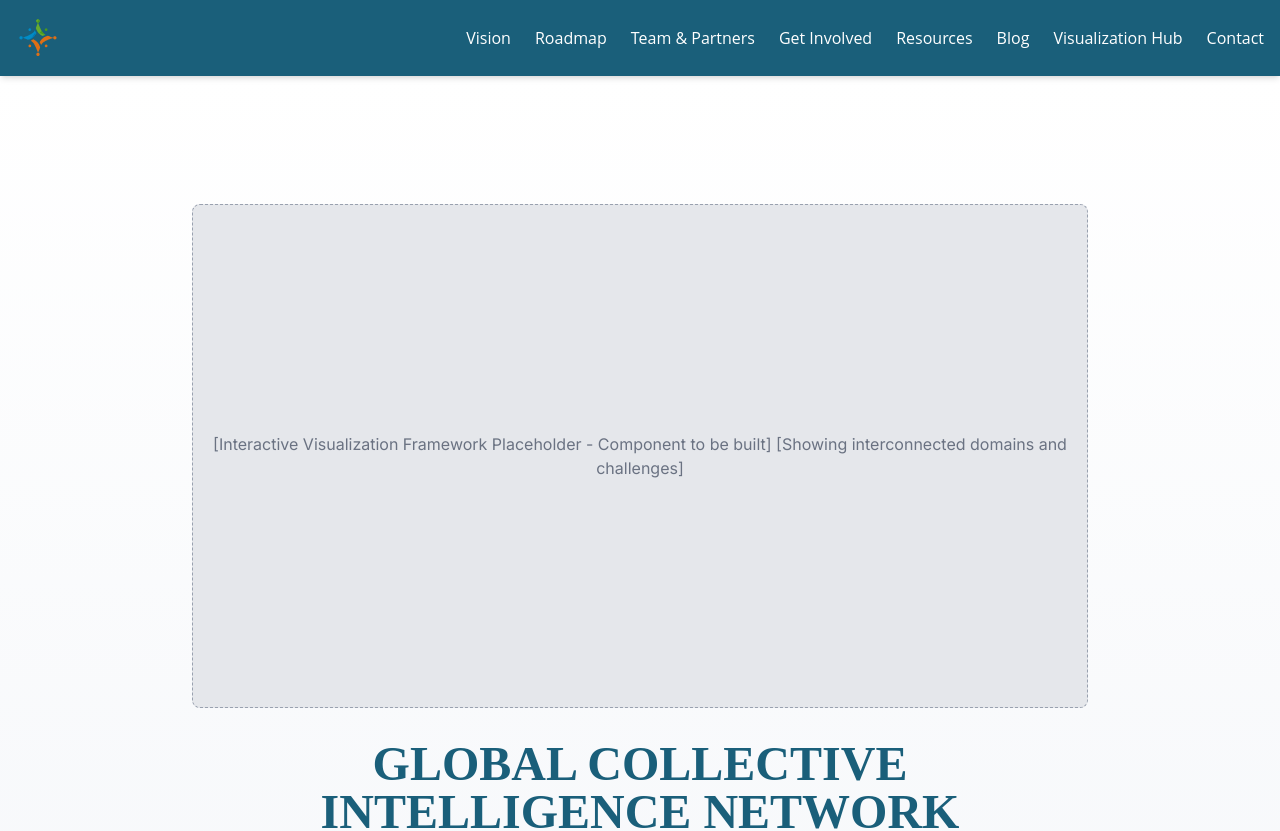
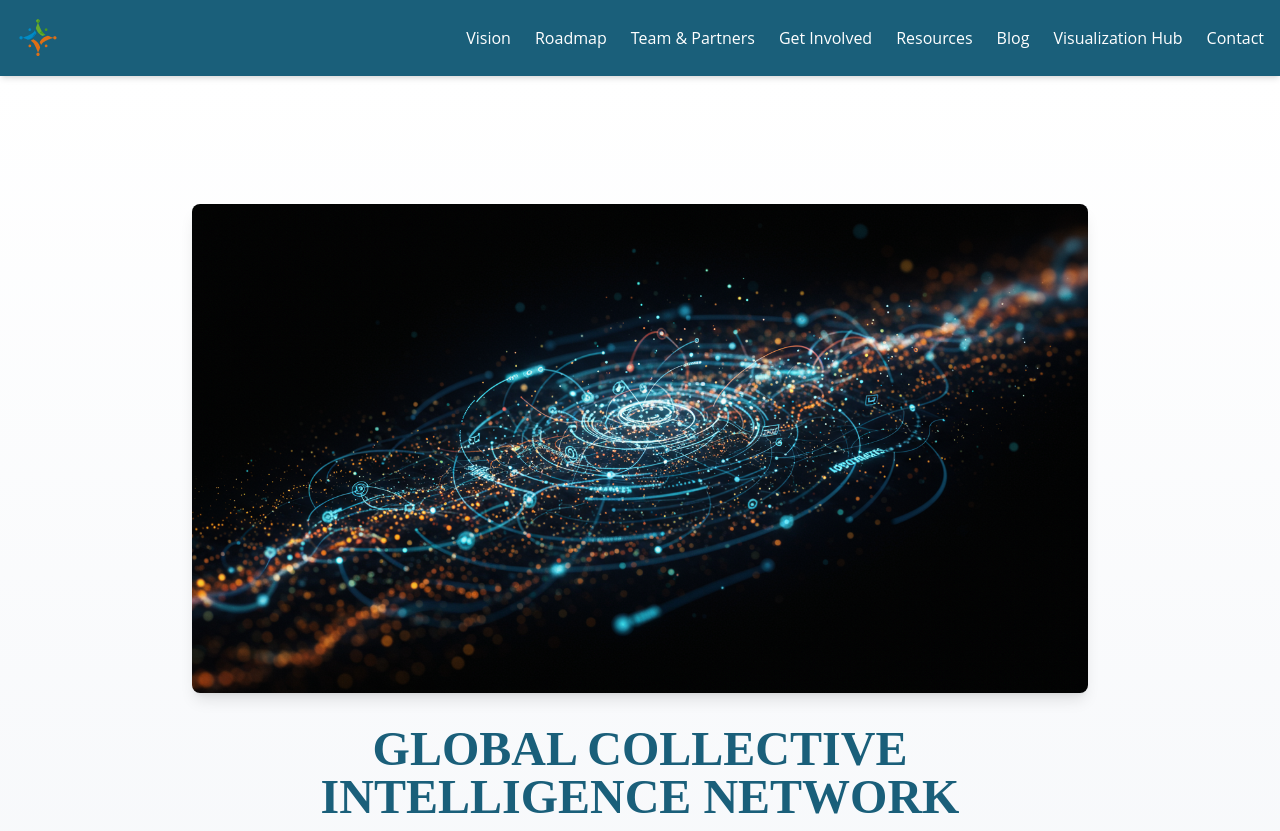
Before and after one commit to dpodeweltz/gcin-website, a Next.js app: page / in a window 1280 px wide. Shown: the top 831 px of the page. Built offline with nearby package versions, Linux system fonts and the light colour scheme.

Commit message:
feat: Add hero visualization image to Home page

```diff
--- a/src/app/page.tsx
+++ b/src/app/page.tsx
@@ -1,18 +1,10 @@
 // src/app/page.tsx
 import Link from 'next/link';
-import Image from 'next/image'; // If needed for card images later
+import Image from 'next/image'; // Make sure Image is imported
 
-// Placeholder component for the main visualization
-const InteractiveVisualizationPlaceholder = () => {
-  return (
-    <div className="aspect-video bg-gray-200 border border-dashed border-gray-400 flex items-center justify-center text-gray-500 rounded-lg my-8">
-      [Interactive Visualization Framework Placeholder - Component to be built]
-      [Showing interconnected domains and challenges]
-    </div>
-  );
-};
+// *** REMOVED the InteractiveVisualizationPlaceholder component function ***
 
-// Placeholder component for blog post cards
+// Placeholder component for blog post cards (Remains the same)
 const BlogPostCardPlaceholder = ({ title }: { title: string }) => {
   return (
     <div className="border rounded-lg p-4 bg-white shadow">
@@ -33,8 +25,20 @@ export default function HomePage() {
       {/* Hero Section */}
       <section className="w-full text-center py-16 md:py-24 px-4 bg-gradient-to-b from-white to-[#F5F7FA]">
         <div className="container mx-auto max-w-4xl">
-          {/* Placeholder for the main interactive visualization */}
-          <InteractiveVisualizationPlaceholder />
+
+          {/* === Visualization Image Replaces Placeholder === */}
+          <div className="my-8 rounded-lg overflow-hidden shadow-lg"> {/* Optional: Add container styling */}
+            <Image
+              src="/5.png" // Path relative to the public folder
+              alt="Abstract visualization of the GCIN interconnected network with glowing nodes and data streams" // ** Important: Descriptive Alt Text **
+              width={1920} // ** Required: Replace with ACTUAL width of 5.png **
+              height={1080} // ** Required: Replace with ACTUAL height of 5.png **
+                           // (Using 1920x1080 as a 16:9 placeholder)
+              priority // Good for hero images (LCP)
+              className="w-full h-auto" // Make image responsive within its container
+            />
+          </div>
+          {/* =============================================== */}
 
           {/* Headline & Sub-headline */}
           <h1 className="text-4xl md:text-5xl font-bold font-['Montserrat'] text-[#1A5F7A] mb-4">
@@ -47,14 +51,14 @@ export default function HomePage() {
           {/* Call to Action Buttons */}
           <div className="flex flex-col sm:flex-row justify-center gap-4">
             <Link
-              href="/visualization-hub" // Link to the hub as per mockup CTA intent
-              className="px-8 py-3 bg-[#FF7F50] text-white font-semibold rounded-md hover:bg-opacity-80 transition-colors font-['Open_Sans']" // Accent Orange
+              href="/visualization-hub"
+              className="px-8 py-3 bg-[#FF7F50] text-white font-semibold rounded-md hover:bg-opacity-80 transition-colors font-['Open_Sans']"
             >
               Explore the Network
             </Link>
             <Link
               href="/get-involved"
-              className="px-8 py-3 bg-transparent border-2 border-[#1A5F7A] text-[#1A5F7A] font-semibold rounded-md hover:bg-[#1A5F7A] hover:text-white transition-colors font-['Open_Sans']" // Primary Blue outline
+              className="px-8 py-3 bg-transparent border-2 border-[#1A5F7A] text-[#1A5F7A] font-semibold rounded-md hover:bg-[#1A5F7A] hover:text-white transition-colors font-['Open_Sans']"
             >
               Get Involved
             </Link>
@@ -62,7 +66,7 @@ export default function HomePage() {
         </div>
       </section>
 
-      {/* Current Focus Section */}
+      {/* Current Focus Section (Remains the same) */}
       <section className="w-full py-16 px-4">
         <div className="container mx-auto max-w-5xl text-center">
           <h2 className="text-3xl font-bold font-['Montserrat'] text-[#1A5F7A] mb-8">
@@ -71,25 +75,23 @@ export default function HomePage() {
           <div className="grid grid-cols-1 md:grid-cols-2 gap-8 text-left">
             {/* Card 1: Solar Deployment */}
             <div className="bg-white p-6 rounded-lg shadow-md border border-gray-200">
-               {/* Optional: Add icon/image placeholder */}
                <h3 className="text-xl font-semibold font-['Montserrat'] text-[#1A5F7A] mb-3">Solar Deployment Coordination</h3>
                <p className="text-[#4A4A4A] font-['Open_Sans'] mb-4">Placeholder text describing the solar deployment initiative.</p>
                <Link href="#" className="text-[#FF7F50] hover:underline font-semibold">Learn More</Link>
             </div>
              {/* Card 2: Food Systems */}
             <div className="bg-white p-6 rounded-lg shadow-md border border-gray-200">
-               {/* Optional: Add icon/image placeholder */}
                <h3 className="text-xl font-semibold font-['Montserrat'] text-[#1A5F7A] mb-3">Food Systems Transformation</h3>
                <p className="text-[#4A4A4A] font-['Open_Sans'] mb-4">Placeholder text describing the food systems transformation initiative.</p>
                <Link href="#" className="text-[#FF7F50] hover:underline font-semibold">Learn More</Link>
             </div>
-             {/* Card 3: Community Resilience (as per mockup lower row) */}
+             {/* Card 3: Community Resilience */}
             <div className="bg-white p-6 rounded-lg shadow-md border border-gray-200">
                <h3 className="text-xl font-semibold font-['Montserrat'] text-[#1A5F7A] mb-3">Community Resilience</h3>
                <p className="text-[#4A4A4A] font-['Open_Sans'] mb-4">Placeholder text about community resilience efforts.</p>
                <Link href="#" className="text-[#FF7F50] hover:underline font-semibold">Learn More</Link>
             </div>
-             {/* Card 4: Join the Movement (as per mockup lower row) */}
+             {/* Card 4: Join the Movement */}
             <div className="bg-white p-6 rounded-lg shadow-md border border-gray-200">
                <h3 className="text-xl font-semibold font-['Montserrat'] text-[#1A5F7A] mb-3">Join the Movement</h3>
                <p className="text-[#4A4A4A] font-['Open_Sans'] mb-4">Placeholder text inviting users to join.</p>
@@ -99,14 +101,13 @@ export default function HomePage() {
         </div>
       </section>
 
-       {/* Latest Updates Section */}
-       <section className="w-full py-16 px-4 bg-white"> {/* White background for contrast */}
+       {/* Latest Updates Section (Remains the same) */}
+       <section className="w-full py-16 px-4 bg-white">
         <div className="container mx-auto max-w-5xl text-center">
           <h2 className="text-3xl font-bold font-['Montserrat'] text-[#1A5F7A] mb-8">
              Latest Updates
           </h2>
           <div className="grid grid-cols-1 md:grid-cols-3 gap-8 text-left">
-             {/* Placeholder Blog Post Cards - Replace with dynamic data later */}
             <BlogPostCardPlaceholder title="Update Title One" />
             <BlogPostCardPlaceholder title="Another Interesting Update" />
             <BlogPostCardPlaceholder title="Progress on Milestone X" />
@@ -122,15 +123,13 @@ export default function HomePage() {
         </div>
       </section>
 
-      {/* Newsletter Section (Optional - Already in Footer, but shown in Home mockup) */}
-      {/* If you want it distinctly on the Home page as well: */}
+      {/* Newsletter Section (Remains the same) */}
       <section className="w-full py-16 px-4">
          <div className="container mx-auto max-w-2xl text-center">
            <h2 className="text-3xl font-bold font-['Montserrat'] text-[#1A5F7A] mb-4">
              Join Our Newsletter
            </h2>
            <p className="text-[#4A4A4A] font-['Open_Sans'] mb-6">Stay updated on GCIN progress and opportunities.</p>
-           {/* You might reuse the form structure from the footer or create a specific one here */}
            <form className="flex flex-col sm:flex-row justify-center gap-2 max-w-md mx-auto">
                <label htmlFor="home-newsletter-email" className="sr-only">Email Address</label>
                 <input
@@ -141,7 +140,7 @@ export default function HomePage() {
                  />
                  <button
                     type="submit"
-                    className="px-6 py-3 bg-[#2E8B57] text-white font-semibold rounded hover:bg-opacity-80 transition-colors font-['Open_Sans']" // Complementary Green
+                    className="px-6 py-3 bg-[#2E8B57] text-white font-semibold rounded hover:bg-opacity-80 transition-colors font-['Open_Sans']"
                  >
                      Subscribe
                  </button>
```
Also changed, not shown: public/5.png (added).
